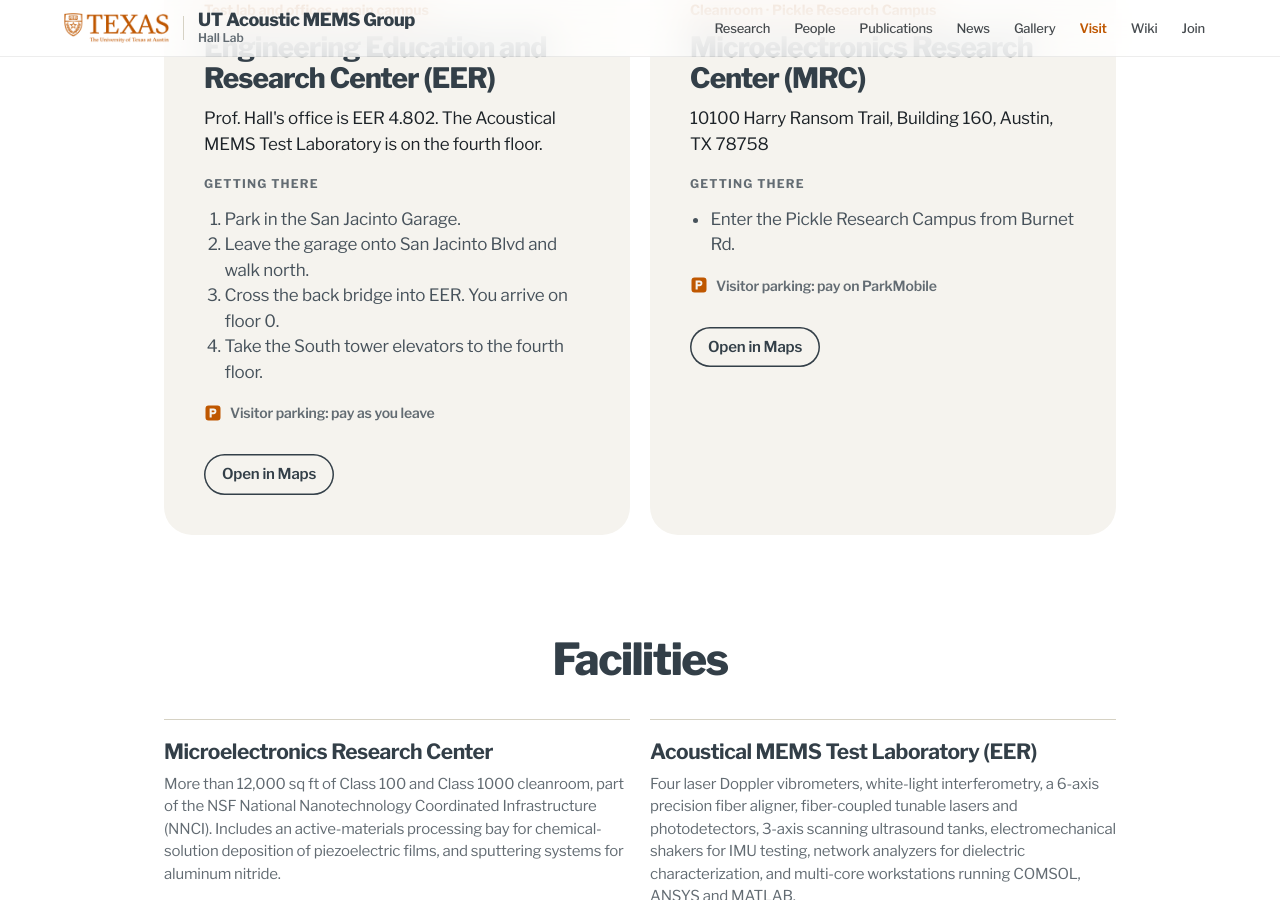
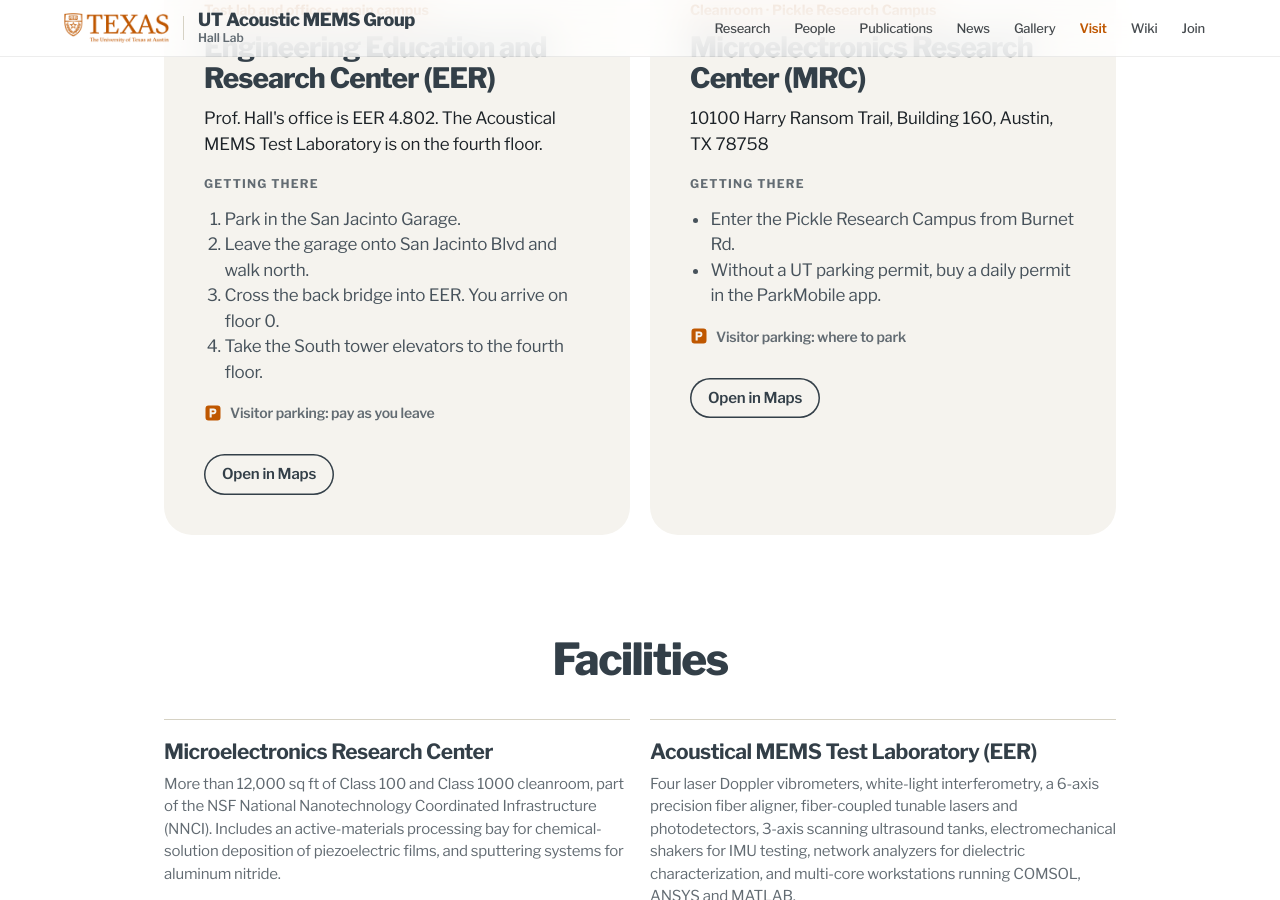
Before and after one commit to utacousticmems/utacousticmems.github.io, a Jekyll site: the page built from visit.html, in a window 1280 px wide and 900 px high, scrolled down 456 px. Built offline with Jekyll 4.4.1, drawn with Linux system fonts in a browser that asks for light colours.

Commit message:
Visit: put the ParkMobile note back in the Pickle directions
Ehsan asked for the ParkMobile app note to come back. It is now a
short step in the MRC "Getting there" list: "Without a UT parking
permit, buy a daily permit in the ParkMobile app." The small grey
parking line under it now reads "Visitor parking: where to park" and
still opens UT Parking & Transportation's Pickle page with the map.

Co-Authored-By: Claude Opus 5.5 <noreply@anthropic.com>
Claude-Session: https://claude.ai/code/session_01XnJK1tvC5Tu89Ah73Y7qaf

```diff
--- a/visit.html
+++ b/visit.html
@@ -27,8 +27,9 @@ lede: The group works in two places. Devices are made in the Microelectronics Re
     <h3 class="label-h">Getting there</h3>
     <ul>
       <li>Enter the Pickle Research Campus from Burnet Rd.</li>
+      <li>Without a UT parking permit, buy a daily permit in the ParkMobile app.</li>
     </ul>
-    <p><a class="icon-link" href="https://parking.utexas.edu/parking/visitor/prc-wpr-visitor-parking" target="_blank" rel="noopener" title="Without a UT parking permit, buy a daily permit in the ParkMobile app or at a pay station on campus, then park in a Longhorn Lot or a space marked Any UT Permit (UT Parking &amp; Transportation)">{% include parking-icon.html %}<span>Visitor parking: pay on ParkMobile</span></a></p>
+    <p><a class="icon-link" href="https://parking.utexas.edu/parking/visitor/prc-wpr-visitor-parking" target="_blank" rel="noopener" title="Park in a Longhorn Lot or a space marked Any UT Permit. Daily permits are also sold at pay stations on campus. (UT Parking &amp; Transportation, with a map of the lots)">{% include parking-icon.html %}<span>Visitor parking: where to park</span></a></p>
     {% comment %} Opens MRC's own Google Maps listing, with the pin where Ehsan placed it (30.3857998, -97.728067; Ehsan's share link https://maps.app.goo.gl/QAsm8QRzF61PBRok6, November 2026). A search for the street address puts the pin in the wrong place. {% endcomment %}
     <a class="btn btn-ghost" href="https://www.google.com/maps/place/Microelectronics+Research+Center+Department+of+Electrical+and+Computer+Engineering/@30.3857998,-97.728067,17z/data=!4m6!3m5!1s0x8644cb88d5f23469:0xe0cecd958d703f34!8m2!3d30.3857998!4d-97.728067!16s%2Fg%2F11rr_7dtc">Open in Maps</a>
   </section>
```
